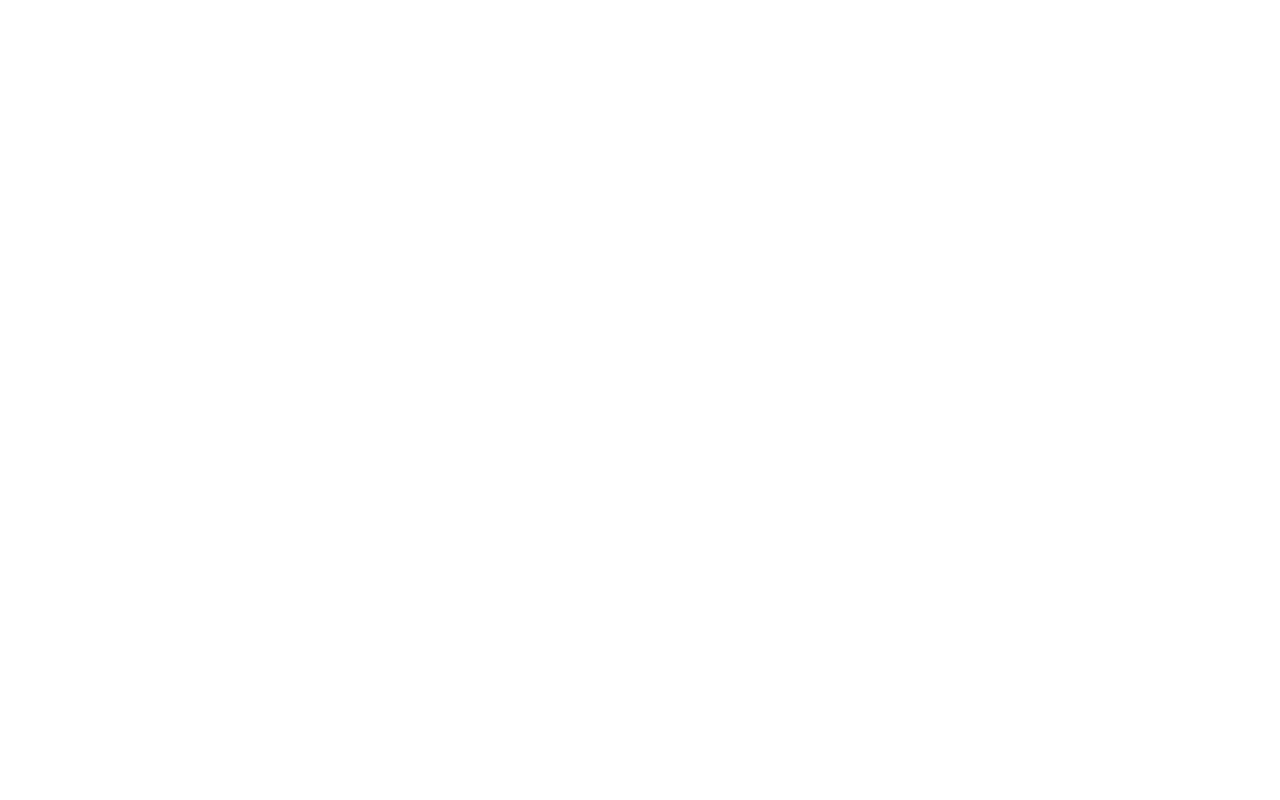
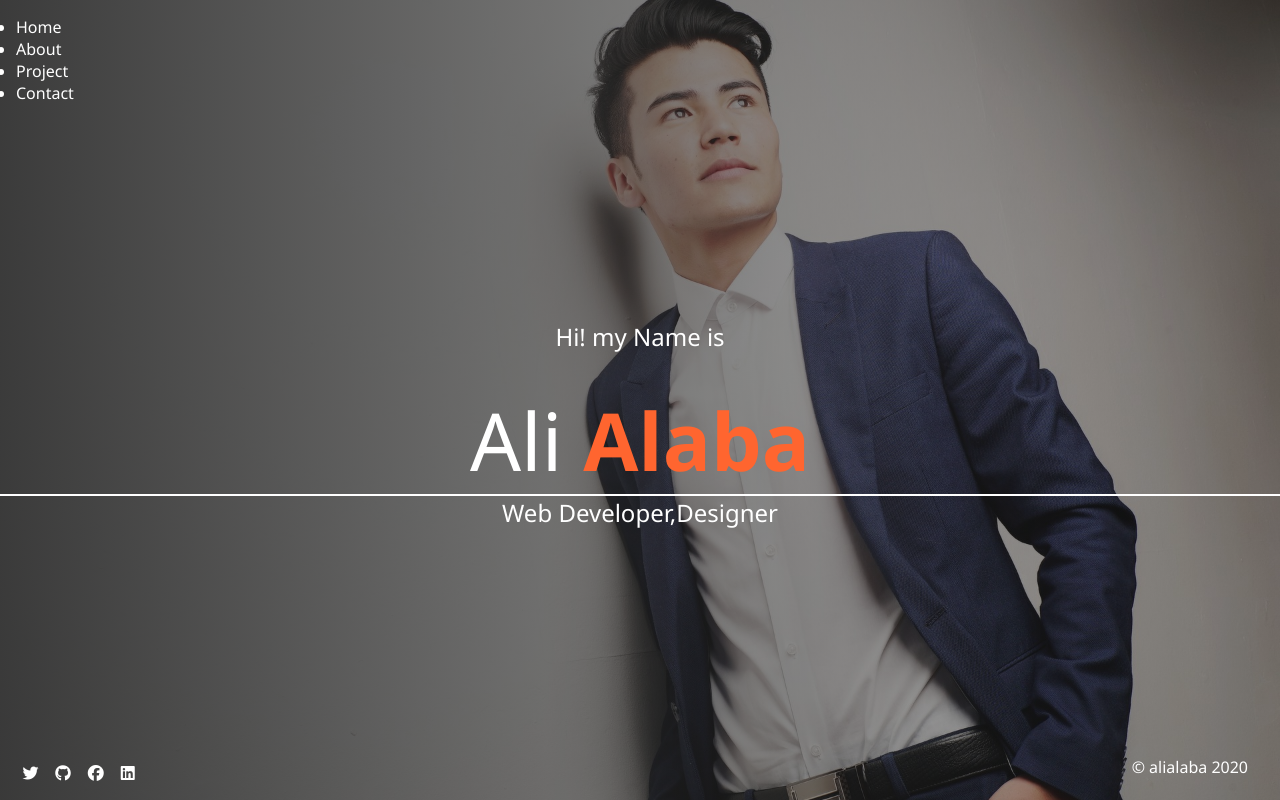
Before and after one commit to alialaba/port-sass, a plain HTML site: page index.html in a window 1280 px wide. Drawn offline with Linux system fonts and the light colour scheme.

Commit message:
started with the html and home page styling

```diff
--- a/index.html
+++ b/index.html
@@ -7,10 +7,61 @@
     <meta name="viewport" content="width=device-width, initial-scale=1.0">
     <title>Portfolio</title>
     <link rel="stylesheet" href="./dist/css/main.css">
+
 </head>
 
 <body>
+    <header>
+        <div class="menu-btn">
+            <div class="menu-btn__burger"></div>
 
+        </div>
+        <nav class="nav">
+            <ul class="menu-nav">
+                <li class="menu-nav__item active">
+                    <a href="index.html" class="menu-nav__link">Home</a>
+                </li>
+                <li class="menu-nav__item">
+                    <a href="about.html" class="menu-nav__link">About</a>
+                </li>
+                <li class="menu-nav__item">
+                    <a href="project.html" class="menu-nav__link">Project</a>
+                </li>
+                <li class="menu-nav__item">
+                    <a href="contact.html" class="menu-nav__link">Contact</a>
+                </li>
+
+            </ul>
+        </nav>
+    </header>
+    <main>
+        <section class="home">
+            <h2>Hi! my Name is</h2>
+            <h1 class="home__name">
+                Ali <span class="home__name--last">Alaba</span>
+            </h1>
+            <h2>
+                Web Developer,Designer
+            </h2>
+            <div class="social-icons">
+                <a href="#">
+                    <i class="fab fa-twitter"></i>
+                </a>
+                <a href="#">
+                    <i class="fab fa-github"></i>
+                </a>
+                <a href="#">
+                    <i class="fab fa-facebook"></i>
+                </a>
+                <a href="#">
+                    <i class="fab fa-linkedin"></i>
+                </a>
+            </div>
+            <footer>&copy; alialaba 2020</footer>
+        </section>
+    </main>
+
+    <script src="https://kit.fontawesome.com/76ab3948f6.js" crossorigin="anonymous"></script>
 </body>
 
 </html>
--- a/main.scss
+++ /dev/null
@@ -1,5 +0,0 @@
-*{
-    padding: 0;
-    margin: 0;
-    box-sizing: border-box;
-}
--- /dev/null
+++ b/sass/_config.scss
@@ -0,0 +1,11 @@
+$primary-color:#272727;
+$secondary-color:#ff652f;
+
+*{
+    padding: 0;
+    margin: 0;
+    box-sizing: border-box;
+}
+@mixin transition-ease {
+    transition: all 0.5s ease-in-out;
+}
--- /dev/null
+++ b/sass/_home.scss
@@ -0,0 +1,26 @@
+.home{
+    height: 100vh;
+    align-items: center;
+    padding-top: 40vh;
+    overflow: hidden;
+    text-align: center;
+    background:
+    linear-gradient(
+        to right,
+        rgba($primary-color,0.9),
+        rgba($primary-color,0.3)
+    ),
+    url('/img/model-1.jpg') center top;
+    background-size: cover;
+    &__name{
+        font-size: 5rem;
+        padding-top: 1rem;
+        margin-top: 1rem;
+        border-bottom: 2px solid #fff;
+
+        &--last{
+            font-weight: 700;
+            color: $secondary-color;
+        }
+    }
+}
--- /dev/null
+++ b/sass/main.scss
@@ -0,0 +1,45 @@
+@import "config";
+@import "home";
+body{
+    background: $primary-color;
+    color: #fff;
+    font-family: "Segoe UI", sans-serif;
+}
+h1,h2,h2{
+    font-weight: 400;
+}
+a{
+    color: #fff;
+    text-decoration: none;
+}
+header{
+    position: fixed;
+    z-index: 2;
+    width: 100%;
+    padding: 1rem;
+}
+main{
+    width: 100%;
+    height: 100%;
+    .social-icons{
+        position: fixed;
+        bottom: 1rem;
+        left: 1rem;
+        a{
+            padding: .4rem;
+            @include transition-ease;
+            &:hover{
+                color: $secondary-color;
+            }
+        }
+    }
+    footer{
+        font-size: 1rem;
+        position: fixed;
+        bottom: .4rem;
+        right: 1rem;
+        text-align: right;
+        padding: 1rem;
+        color: #fff;
+    }
+}
```
Also changed, not shown: dist/css/main.css, img/model-1.jpg (added), img/project-1.jpg (added), img/project-2.jpg (added), img/project-3.jpg (added), img/project-4.jpg (added), img/project-5.jpg (added), img/project-6.jpg (added).
